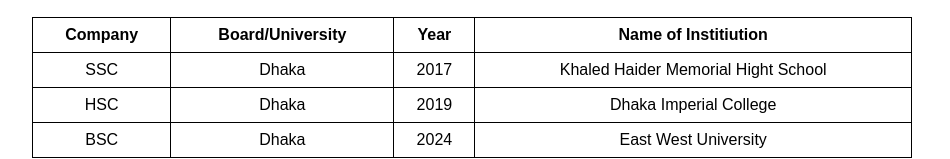
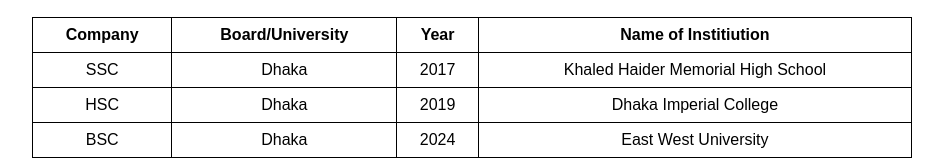
Before and after one commit to sajibkhansk/mycv, a plain HTML site: page index.html in a window 1280 px wide. Shown: the part 523-682 px from the top of the page, without its empty margins (168-1118 px from the left). Drawn offline with Linux system fonts and the light colour scheme.

Commit message:
high school correction

```diff
--- a/index.html
+++ b/index.html
@@ -57,7 +57,7 @@
                     <td>SSC</td>
                     <td>Dhaka</td>
                     <td>2017</td>
-                    <td>Khaled Haider Memorial Hight School</td>
+                    <td>Khaled Haider Memorial High School</td>
                     <td class="none">GPA-4.68</td>
                 </tr>
                 <tr>
```
